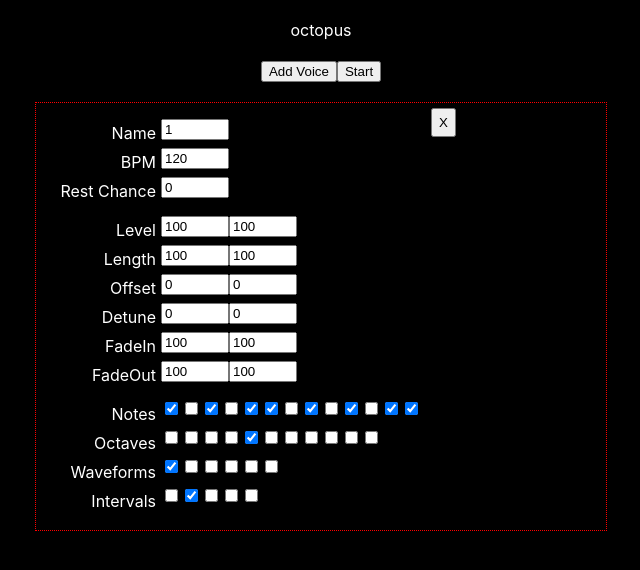
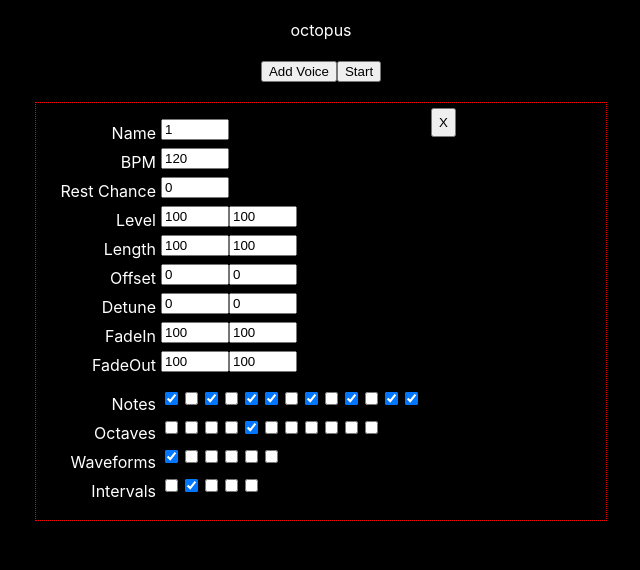
Before and after one commit to CodeKrakken/random-noise-generator, a React (Create React App) app: page / in a window 1280 px wide. Both pictures are taken after a click on the button "Add Voice". Shown: the top 570 px of the page, without its empty margins (319-959 px from the left). Built offline with nearby package versions, Linux system fonts and the light colour scheme.

Commit message:
Combine atomicFields and rangeFields into one object - not finished refactoring the iteration

```diff
--- a/src/components/voice/Voice.tsx
+++ b/src/components/voice/Voice.tsx
@@ -1,5 +1,5 @@
 import { VoiceProps, CheckboxGroup, Atom, AtomicField } from '../../types/voice'
-import {checkboxGroups, rangeFields, atomicFields, extrema} from '../../content/data'
+import {checkboxGroups, rangeFields, atomicFields, extrema, fields} from '../../content/data'
 import Input from '../input/Input'
 import { updateField, updateCheckbox } from './functions'
 
@@ -14,33 +14,25 @@ export default function Voice(
 ) {
 
   const inputs: any = {
-    atomicFields: <>
+    fields: <>
       <div className="column">
         {
-          (Object.keys(atomicFields) as Array<keyof typeof atomicFields>).map(field => {
+          Object.keys(fields).map(field => {
             return <div className="row">
+              {
+                fields[field as keyof typeof fields].type === 'atom' ? (
                   <Input
                     className= "textbox"
                     title={field}
                     i={i}
                     type="number"
-
                     id={`${field}${i}`}
                     value={voice[field as Atom]}
                     onChange= {(e: any) => updateField(e, field as AtomicField, voices, i, setVoices)}
-                {...atomicFields[field]}
+                    {...atomicFields[field as AtomicField]}
                   />
-            </div>
-          }
-          )
-        }
-      </div>
-    </>,
-    rangeFields: <>
-      <div className="column">
-        {
-          Object.keys(rangeFields).map(field =>
-            <div className="row">
+                ) : (
+                  <>
                     {
                       extrema.map((ex, j) =>
                         <Input
@@ -56,8 +48,11 @@ export default function Voice(
                         />
                       )
                     }
+                  </>
+                )
+              }
             </div>
-          )
+          })
         }
       </div>
     </>,
--- a/src/content/data.tsx
+++ b/src/content/data.tsx
@@ -87,4 +87,49 @@ export const atomicFields = {
   }
 }
 
+export const fields = {
+  label: {
+    label: 'Name',
+    type: 'atom'
+  },
+  bpm: {
+    maxLength: 5,
+    min: 0,
+    max: 60000,
+    label: 'BPM',
+    type: 'atom'
+  },
+  restChance: {
+    min: 0,
+    max: 100,
+    maxLength: 3,
+    label: 'Rest Chance',
+    type: 'atom'
+  },
+  level: {
+    label:'Level',
+    type: 'range'
+  },
+  length: {
+    label: 'Length',
+    type: 'range'
+  },
+  offset: {
+    label: 'Offset',
+    type: 'range'
+  },
+  detune: {
+    label: 'Detune',
+    type: 'range'
+  },
+  fadeIn: {
+    label: 'FadeIn',
+    type: 'range'
+  },
+  fadeOut: {
+    label: 'FadeOut',
+    type: 'range'
+  }
+}
+
 export const extrema = ['min', 'max']
```
Lines whose indentation alone changed are shown as unchanged.
